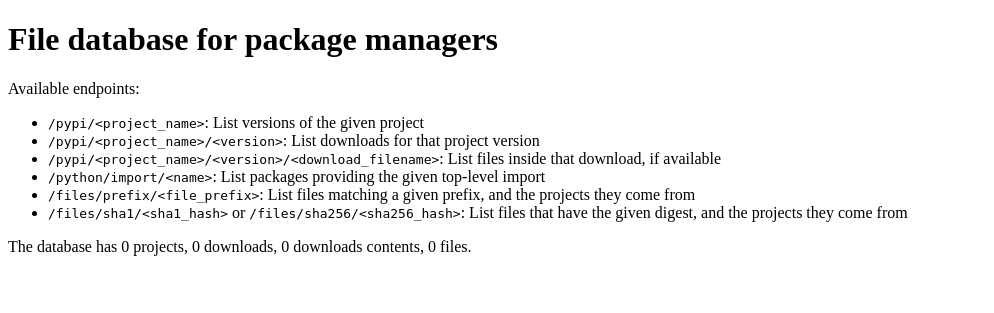
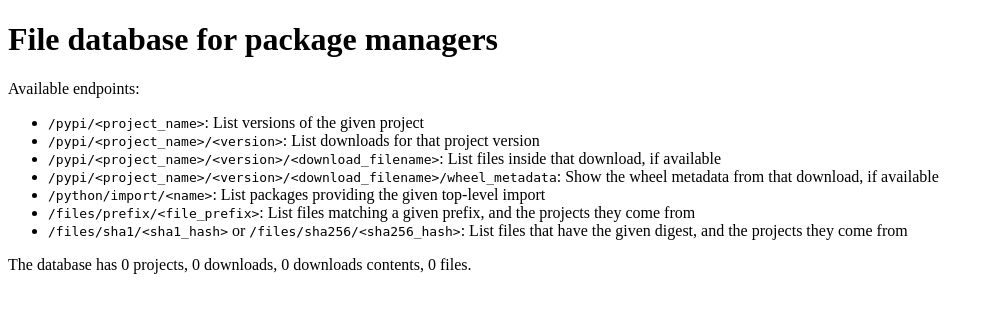
Before and after one commit to remram44/filesdb, a Flask app: page / in a window 1280 px wide. Shown: the top 313 px of the page, without its empty margins (0-994 px from the left). Run offline with Flask 2, Linux system fonts and the light colour scheme.

Commit message:
Add the new endpoint to the index

```diff
--- a/filesdb/templates/index.html
+++ b/filesdb/templates/index.html
@@ -11,6 +11,7 @@
     <li><code>/pypi/&lt;project_name&gt;</code>: List versions of the given project</li>
     <li><code>/pypi/&lt;project_name&gt;/&lt;version&gt;</code>: List downloads for that project version</li>
     <li><code>/pypi/&lt;project_name&gt;/&lt;version&gt;/&lt;download_filename&gt;</code>: List files inside that download, if available</li>
+    <li><code>/pypi/&lt;project_name&gt;/&lt;version&gt;/&lt;download_filename&gt;/wheel_metadata</code>: Show the wheel metadata from that download, if available</li>
     <li><code>/python/import/&lt;name&gt;</code>: List packages providing the given top-level import</li>
     <li><code>/files/prefix/&lt;file_prefix&gt;</code>: List files matching a given prefix, and the projects they come from</li>
     <li><code>/files/sha1/&lt;sha1_hash&gt;</code> or <code>/files/sha256/&lt;sha256_hash&gt;</code>: List files that have the given digest, and the projects they come from</li>
```
